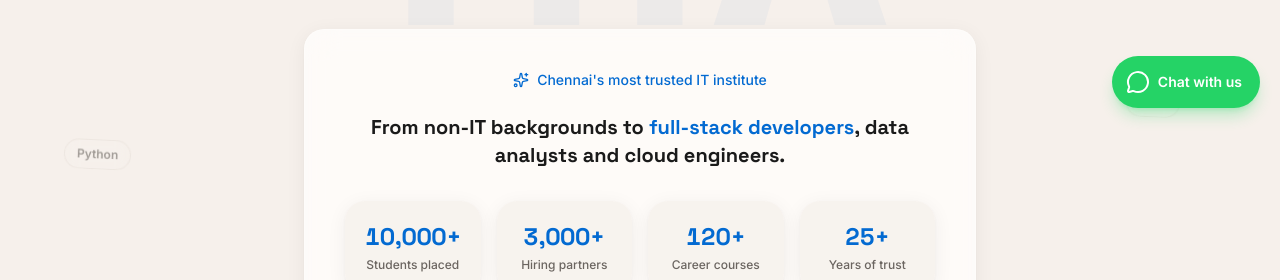
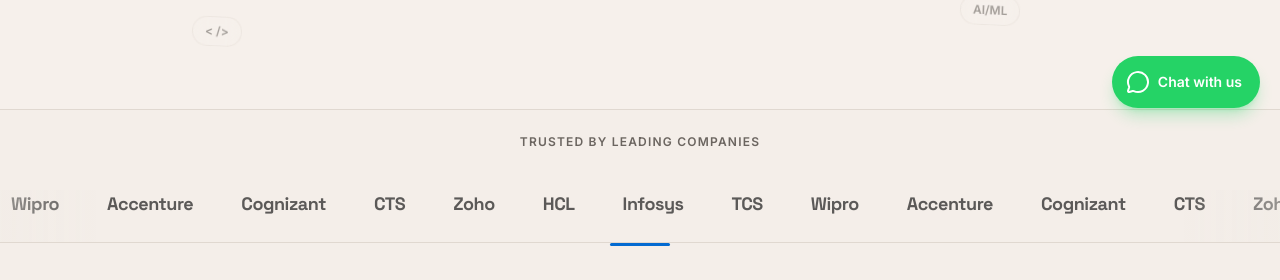
Before and after one commit to LOKI181/fita-academy-website, a Next.js app: page / in a window 1280 px wide. Shown: the part 672-952 px from the top of the page. Built offline with nearby package versions, Linux system fonts and the light colour scheme; no server answers.

Commit message:
fix: remove glass stats card from hero, move company logos below hero
- Remove glass stats card with animated counters from hero
- Move CompanyMarquee right after hero section
- Remove duplicate marquee from after placement
- Hero now cleaner: social proof + headline + subtitle + search + CTAs

```diff
--- a/src/app/page.tsx
+++ b/src/app/page.tsx
@@ -21,6 +21,7 @@
     <>
       <LocalBusinessJsonLd />
       <HeroSection />
+      <CompanyMarquee />
       <TrustBar />
       <ServiceTags />
       <WhyFita />
@@ -29,7 +30,6 @@
       <PopularCourses />
       <CareerJourney />
       <PlacementProof />
-      <CompanyMarquee />
       <EditorialSuccessStories />
       <PremiumTrainers />
       <NetworkBranches />
--- a/src/sections/home/hero-section.tsx
+++ b/src/sections/home/hero-section.tsx
@@ -1,12 +1,11 @@
 import Link from "next/link";
-import { ArrowRight, Sparkles } from "lucide-react";
+import { ArrowRight } from "lucide-react";
 
 import { Button } from "@/components/ui/button";
 import { CourseSearch } from "@/components/site/course-search";
 import { FadeIn } from "@/components/motion";
 import { FloatingTech } from "@/components/shared/floating-tech";
 import { SocialProof } from "@/components/shared/social-proof";
-import { AnimatedCounter } from "@/components/shared/animated-counter";
 import { courses } from "@/lib/content";
 
 export function HeroSection() {
@@ -63,59 +62,6 @@
             </div>
           </FadeIn>
         </div>
-
-        {/* Glass Stats Card - below centered content */}
-        <FadeIn preset="fade-up" delay={0.4} className="mt-12">
-          <div className="mx-auto max-w-2xl">
-            <div className="liquid-glass clay rounded-3xl p-8 sm:p-10">
-              <div className="mb-6 flex items-center justify-center gap-2 text-sm font-medium text-primary">
-                <Sparkles className="size-4" aria-hidden />
-                Chennai&apos;s most trusted IT institute
-              </div>
-              <p className="text-center font-heading text-xl font-bold leading-snug text-foreground">
-                From non-IT backgrounds to{" "}
-                <span className="text-primary">full-stack developers</span>,
-                data analysts and cloud engineers.
-              </p>
-
-              {/* Stats Grid */}
-              <div className="mt-8 grid grid-cols-2 gap-4 sm:grid-cols-4">
-                <div className="clay rounded-2xl bg-background/80 p-5 text-center">
-                  <p className="font-heading text-2xl font-black text-primary">
-                    <AnimatedCounter target={10000} suffix="+" />
-                  </p>
-                  <p className="mt-1 text-xs font-medium text-muted-foreground">
-                    Students placed
-                  </p>
-                </div>
-                <div className="clay rounded-2xl bg-background/80 p-5 text-center">
-                  <p className="font-heading text-2xl font-black text-primary">
-                    <AnimatedCounter target={3000} suffix="+" />
-                  </p>
-                  <p className="mt-1 text-xs font-medium text-muted-foreground">
-                    Hiring partners
-                  </p>
-                </div>
-                <div className="clay rounded-2xl bg-background/80 p-5 text-center">
-                  <p className="font-heading text-2xl font-black text-primary">
-                    <AnimatedCounter target={120} suffix="+" />
-                  </p>
-                  <p className="mt-1 text-xs font-medium text-muted-foreground">
-                    Career courses
-                  </p>
-                </div>
-                <div className="clay rounded-2xl bg-background/80 p-5 text-center">
-                  <p className="font-heading text-2xl font-black text-primary">
-                    <AnimatedCounter target={25} suffix="+" />
-                  </p>
-                  <p className="mt-1 text-xs font-medium text-muted-foreground">
-                    Years of trust
-                  </p>
-                </div>
-              </div>
-            </div>
-          </div>
-        </FadeIn>
       </div>
     </section>
   );
```
